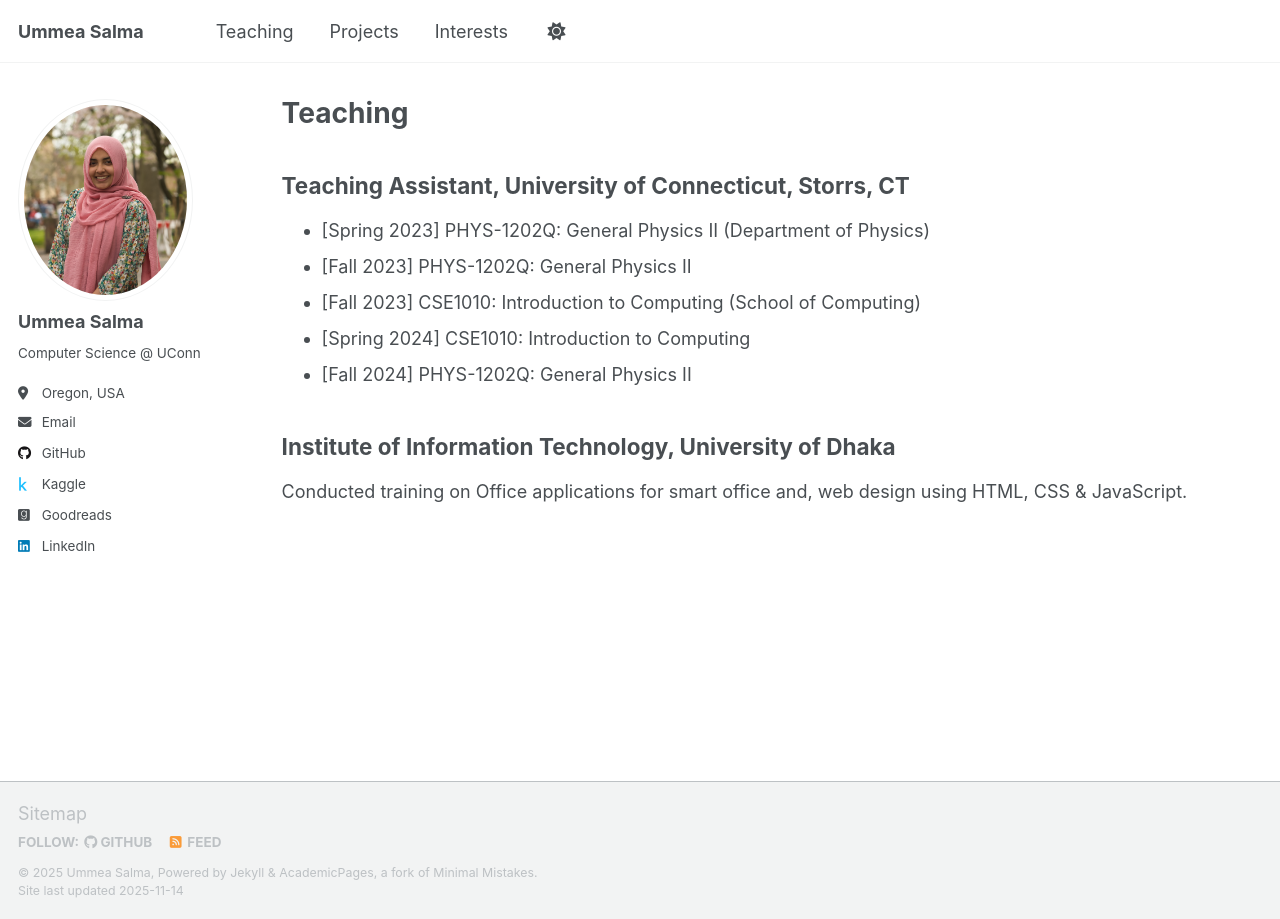
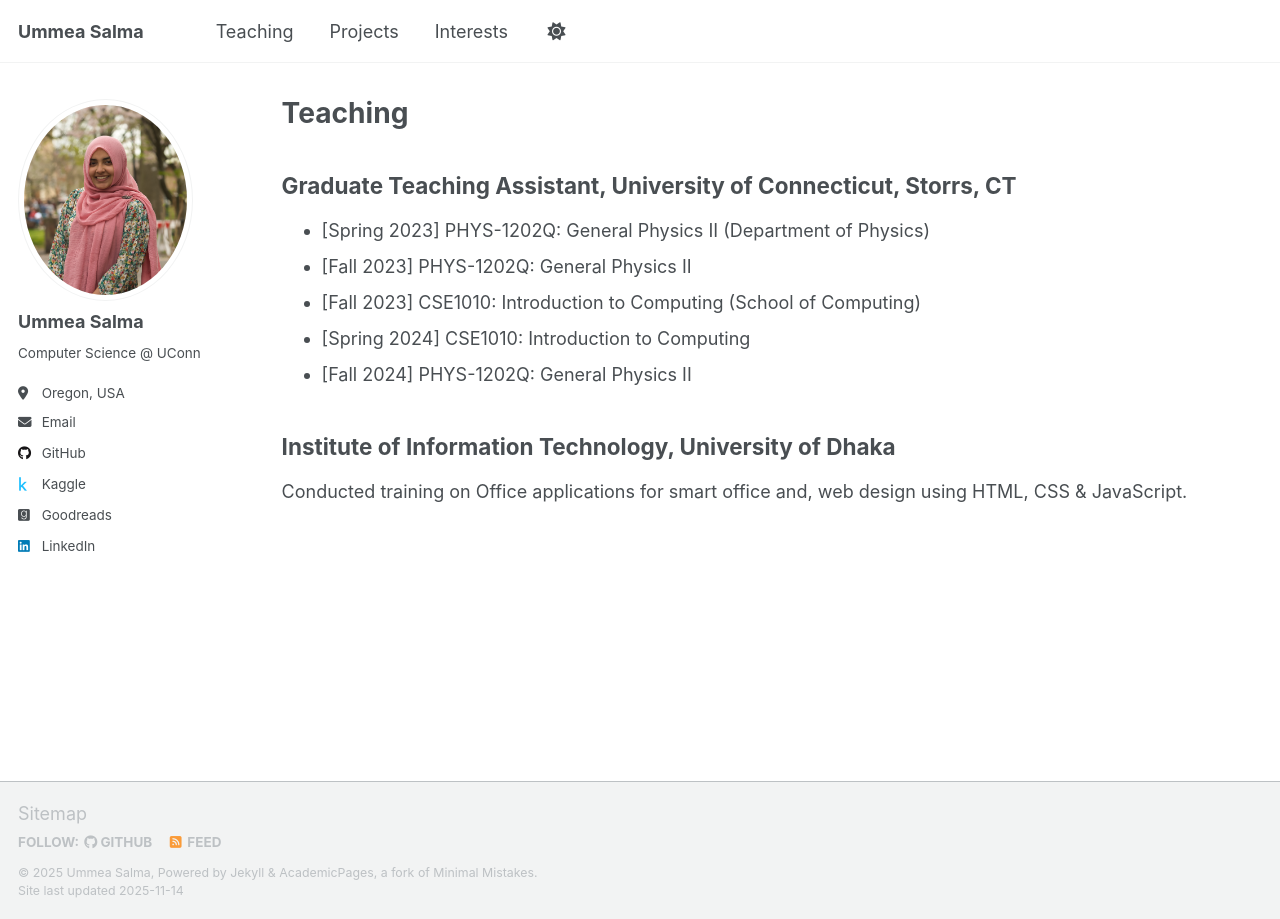
Before and after one commit to ummeasalma/ummeasalma.github.io, a Jekyll site: the page built from _pages/teaching.md, in a window 1280 px wide. Built offline with Jekyll 4.4.1, drawn with Linux system fonts in a browser that asks for light colours; a script that is not in the unit is left out.

Commit message:
Update teaching.md

```diff
--- a/_pages/teaching.md
+++ b/_pages/teaching.md
@@ -5,7 +5,7 @@ permalink: /teaching/
 author_profile: true
 ---
 
-## Teaching Assistant, University of Connecticut, Storrs, CT
+## Graduate Teaching Assistant, University of Connecticut, Storrs, CT
 * [Spring 2023] PHYS-1202Q: General Physics II (Department of Physics)
 * [Fall 2023] PHYS-1202Q: General Physics II
 * [Fall 2023] CSE1010: Introduction to Computing (School of Computing)
```
